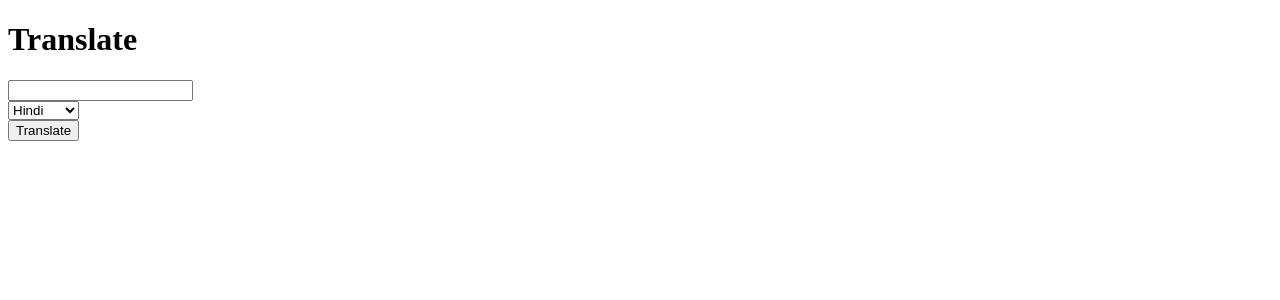
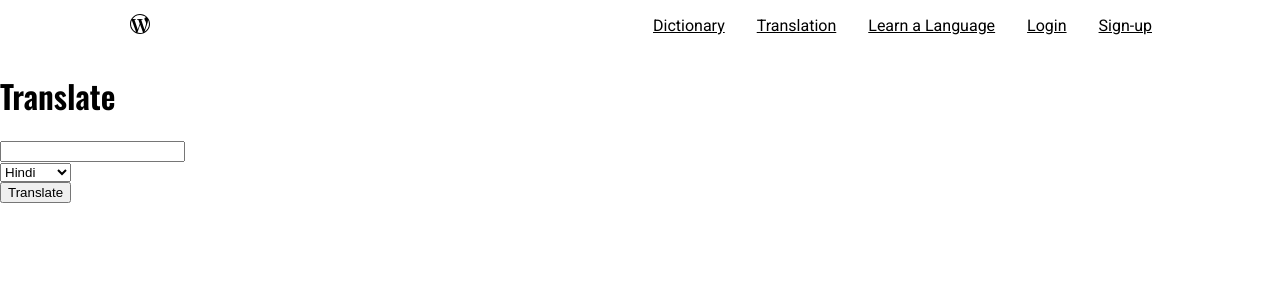
Before and after one commit to arushi082/LanguageLearning-App, a Django app: page /translate/ in a window 1280 px wide. Shown: the top 300 px of the page. Run offline with Django 3.2, Linux system fonts and the light colour scheme.

Commit message:
update scss
added scss files

```diff
--- a/Language/Dictionary/Templates/dictionary/index.html
+++ b/Language/Dictionary/Templates/dictionary/index.html
@@ -1,4 +1,4 @@
-{% extends 'Login/header.html' %}
+{% extends 'Login/base.html' %}
 {% load static %}
 
   {% block content %}
--- a/Language/Login/Templates/Login/header.html
+++ b/Language/Login/Templates/Login/base.html
@@ -17,26 +17,22 @@
   </head>
  <body>
     <header>
+      <div class="logo">
+        <a href="{% url 'Login:homepage' %}"><img src="{% static 'Login/image/logo.svg' %}" alt="word and language learning application"></a>
+      </div>
       <nav>
-        <ul>
-          <li><a href="{% url 'Dictionary:index' %}">Dictionary</a></li>
-          <li><a href="{% url 'Translate:translate' %}">Translation</a></li>
-          <li><a href="#">Learn a Language</a></li>
-          <li><a href="{% url 'Login:register' %}">Login</a></li>
-          <li><a href="{% url 'Login:login' %}">Sign-up</a></li>
+        <ul class="nav__list">
+          <li class="nav__link"><a href="{% url 'Dictionary:index' %}">Dictionary</a></li>
+          <li class="nav__link"><a href="{% url 'Translate:translate' %}">Translation</a></li>
+          <li class="nav__link"><a href="#">Learn a Language</a></li>
+          <li class="nav__link"><a href="{% url 'Login:register' %}">Login</a></li>
+          <li class="nav__link"><a href="{% url 'Login:login' %}">Sign-up</a></li>
         </ul>
       </nav>
     </header>
     {% block content %}
 
     {% endblock %}
-  <footer>
-    <ul>
-      <li>copyright 2021</li>
-      <li>terms</li>
-      <li>privacy policy</li>
-      <li>cookies policy</li>
-    </ul>
-  </footer>
+
   </body>
 </html>
--- a/Language/Login/Templates/Login/home.html
+++ b/Language/Login/Templates/Login/home.html
@@ -1,4 +1,4 @@
-{% extends 'Login/header.html' %}
+{% extends 'Login/base.html' %}
 
   {% block content %}
 
--- a/Language/Login/Templates/Login/login.html
+++ b/Language/Login/Templates/Login/login.html
@@ -1,4 +1,4 @@
-{% extends "Login/header.html" %}
+{% extends "Login/base.html" %}
 
 {% block content %}
 
--- a/Language/Login/Templates/Login/register.html
+++ b/Language/Login/Templates/Login/register.html
@@ -1,4 +1,4 @@
-{% extends "Login/header.html" %}
+{% extends "Login/base.html" %}
 
 {% block content %}
 
--- a/Language/Login/static/Login/css/master.css
+++ b/Language/Login/static/Login/css/master.css
@@ -1,46 +1,56 @@
-*{
+* {
   box-sizing: border-box;
 }
 
-html{
+html {
   scroll-behavior: smooth;
 }
 
-body{
+body {
   margin: 0;
-  font-family: 'Roboto', sans-serif;
+  font-family: "Roboto", sans-serif;
   font-weight: 400;
 }
 
-h1,h2{
-  font-family: 'Oswald', sans-serif;
+h1, h2 {
+  font-family: "Oswald", sans-serif;
 }
 
-img{
+img {
   max-width: 100%;
 }
 
-a{
- color: inherit;
+a {
+  color: inherit;
 }
 
-a:hover{
+a:hover {
   text-decoration: none;
 }
 
-ul{
+ul {
   list-style: none;
   display: flex;
   padding-left: 0;
 }
 
-li + li{
+li + li {
   padding-left: 1rem;
 }
 
-/* css for  dictionary.html  */
+header {
+  width: 80%;
+  margin: auto;
+  display: flex;
+  justify-content: space-between;
+  align-items: center;
+}
 
-.dictionary__main{
+.nav__link + .nav__link {
+  margin-left: 1rem;
+}
+
+.dictionary__main {
   display: flex;
   flex-direction: column;
   justify-content: center;
@@ -48,19 +58,19 @@ li + li{
   text-align: center;
 }
 
-.dictionary__search{
+.dictionary__search {
   display: flex;
   align-items: center;
   justify-content: space-between;
 }
 
-.dictionary__search__box{
+.dictionary__search__box {
   margin-right: 2rem;
-  padding: .5rem 1rem;
+  padding: 0.5rem 1rem;
   border-radius: 1rem;
 }
 
-.dictionary__output{
+.dictionary__output {
   display: flex;
   justify-content: center;
   padding: 2rem;
@@ -68,3 +78,5 @@ li + li{
   border-radius: 1rem;
   box-shadow: 4px 4px 8px 0 black;
 }
+
+/*# sourceMappingURL=master.css.map */
--- /dev/null
+++ b/Language/Login/static/Login/scss/_base.scss
@@ -0,0 +1,39 @@
+*{
+  box-sizing: border-box;
+}
+
+html{
+  scroll-behavior: smooth;
+}
+
+body{
+  margin: 0;
+  font-family: 'Roboto', sans-serif;
+  font-weight: 400;
+}
+
+h1,h2{
+  font-family: 'Oswald', sans-serif;
+}
+
+img{
+  max-width: 100%;
+}
+
+a{
+ color: inherit;
+}
+
+a:hover{
+  text-decoration: none;
+}
+
+ul{
+  list-style: none;
+  display: flex;
+  padding-left: 0;
+}
+
+li + li{
+  padding-left: 1rem;
+}
--- /dev/null
+++ b/Language/Login/static/Login/scss/_header.scss
@@ -0,0 +1,11 @@
+header{
+  width: 80%;
+  margin: auto;
+  display: flex;
+  justify-content: space-between;
+  align-items: center;
+}
+
+.nav__link + .nav__link{
+  margin-left: 1rem;
+}
--- /dev/null
+++ b/Language/Login/static/Login/scss/master.scss
@@ -0,0 +1,5 @@
+@import "base";
+@import "header";
+@import "home";
+@import "dictionary";
+@import "translation";
--- a/Language/Translate/Templates/translate/translate.html
+++ b/Language/Translate/Templates/translate/translate.html
@@ -1,4 +1,4 @@
-{% extends 'Login/header.html' %}
+{% extends 'Login/base.html' %}
 
   {% block content %}
 
```
Also changed, not shown: Language/Dictionary/Templates/dictionary/dictionary.html (deleted, +0 -31 lines), Language/Login/static/Login/scss/_dictionary.scss (added, +28 -0 lines), Language/Login/static/Login/image/icon-translate.svg (added), Language/Login/static/Login/image/logo.svg (added), Language/Login/static/Login/scss/_home.scss (added), Language/Login/static/Login/scss/_translation.scss (added), 1 other file.
